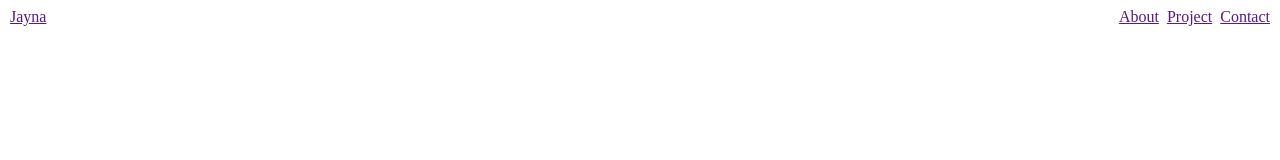
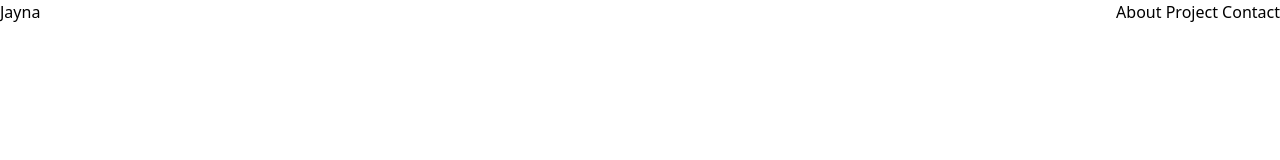
Before and after one commit to jaynarosemiranda/portfolio, a plain HTML site: page index.html in a window 1280 px wide. Drawn offline with nearby package versions, Linux system fonts and the light colour scheme.

Commit message:
update tailwind

```diff
--- a/index.html
+++ b/index.html
@@ -4,21 +4,12 @@
     <meta charset="UTF-8" />
     <meta name="viewport" content="width=device-width, initial-scale=1.0" />
     <title>Jayna</title>
-
-    <style>
-      nav {
-        display: flex;
-        justify-content: space-between;
-        align-items: center;
-      }
-      nav a {
-        margin: 0 2px;
-      }
-    </style>
+    <script src="https://cdn.tailwindcss.com"></script>
+    <link rel="stylesheet" href="/styles/styles.css" />
   </head>
   <body>
     <header>
-      <nav>
+      <nav class="flex justify-between items-center">
         <a href="">Jayna</a>
         <div>
           <a href="">About</a>
```
Also changed, not shown: styles/styles.css (added).
